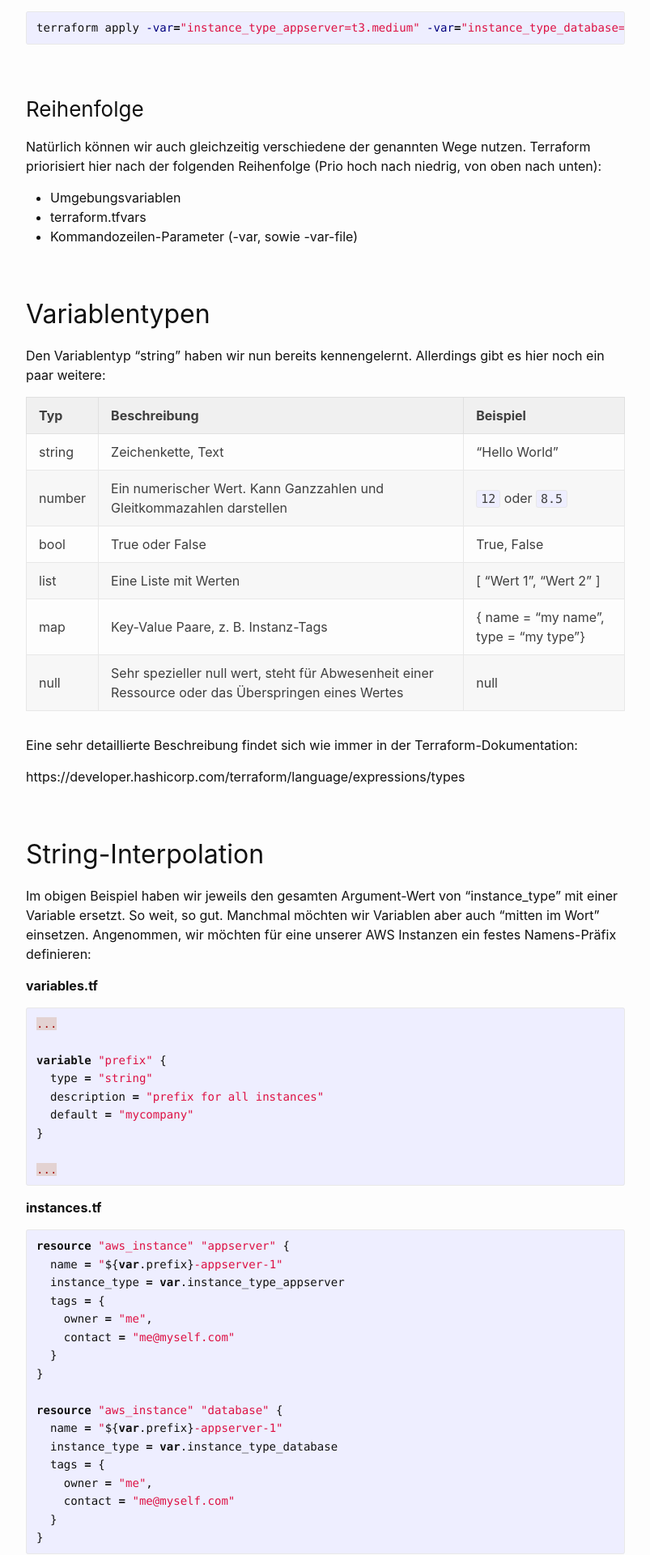
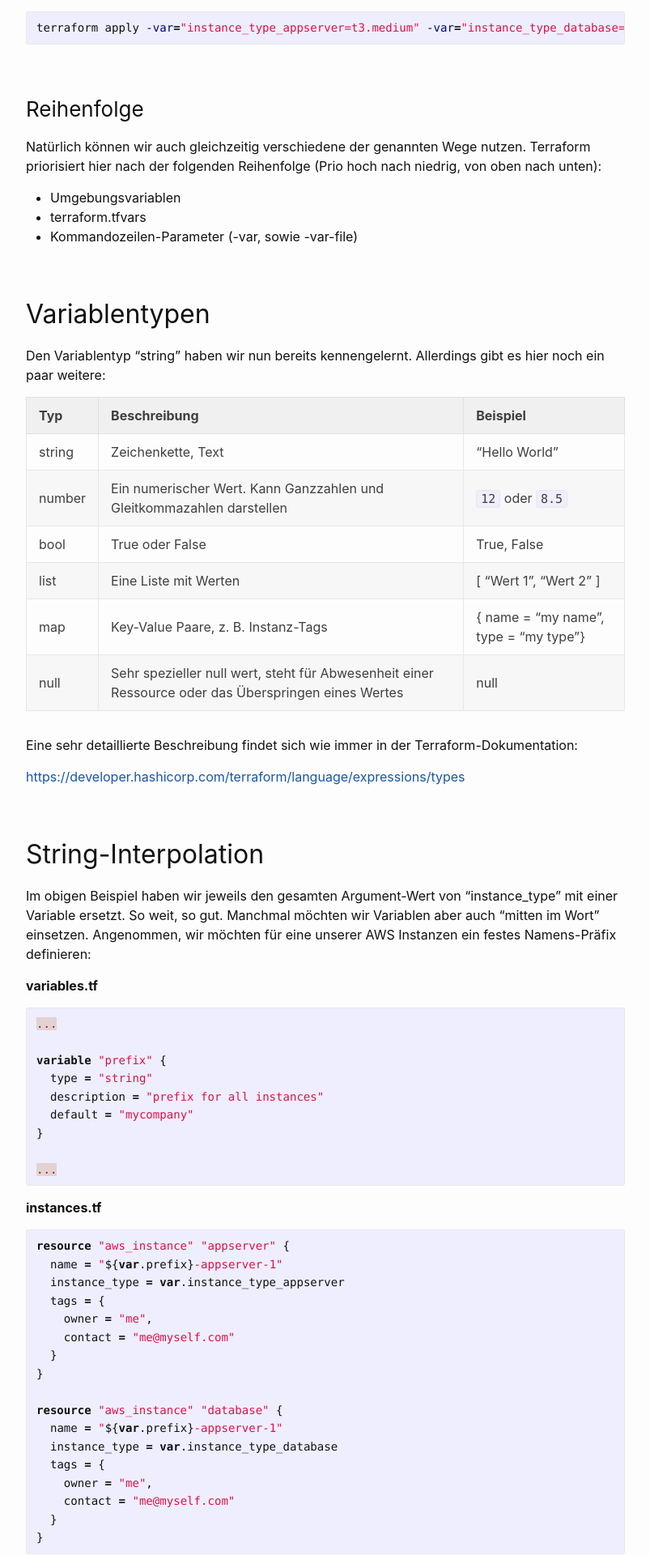
Before and after one commit to dermow/staging.der-mow.de, a Jekyll site: the page built from _posts/2023-03-09-terraform-04.markdown, in a window 1280 px wide. Shown: the part 3093-5013 px from the top of the page at 81% size, without its empty margins (238-1041 px from the left). Built offline with Jekyll 4.4.1, drawn with Linux system fonts in a browser that asks for light colours; comment, search, counter and statistics services are not loaded.

Commit message:
hyperlinks

```diff
--- a/_posts/2023-03-09-terraform-04.markdown
+++ b/_posts/2023-03-09-terraform-04.markdown
@@ -142,7 +142,7 @@ Den Variablentyp "string" haben wir nun bereits kennengelernt. Allerdings gibt e
 
 Eine sehr detaillierte Beschreibung findet sich wie immer in der Terraform-Dokumentation:
 
-https://developer.hashicorp.com/terraform/language/expressions/types
+[https://developer.hashicorp.com/terraform/language/expressions/types]()
 
 
 
```
